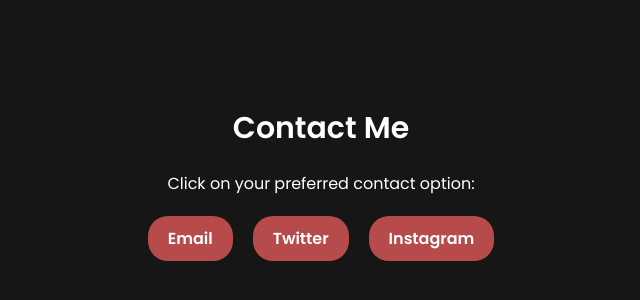
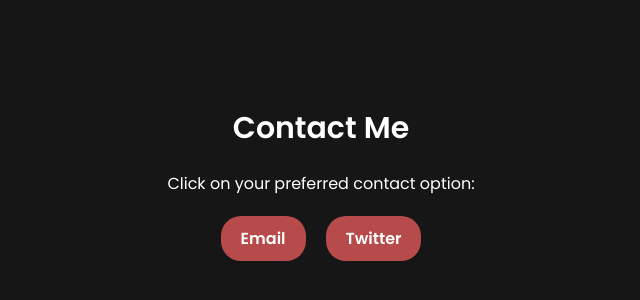
Before and after one commit to Panendar/PORTFOLIO, a plain HTML site: page index.html in a window 1280 px wide. Shown: the part 1544-1844 px from the top of the page, without its empty margins (319-959 px from the left). Drawn offline with Linux system fonts and the light colour scheme.

Commit message:
Update index.html

```diff
--- a/index.html
+++ b/index.html
@@ -63,7 +63,6 @@
             <div class="contact-options">
                 <a href="mailto:venkatapanindrareddy@gmail.com" class="contact-btn">Email</a>
                 <a href="https://twitter.com/Panendar_Reddy" target="_blank" class="contact-btn">Twitter</a>
-                <a href="https://instagram.com/panindra_reddy" target="_blank" class="contact-btn">Instagram</a>
             </div>
         </div>
     </section>
```
